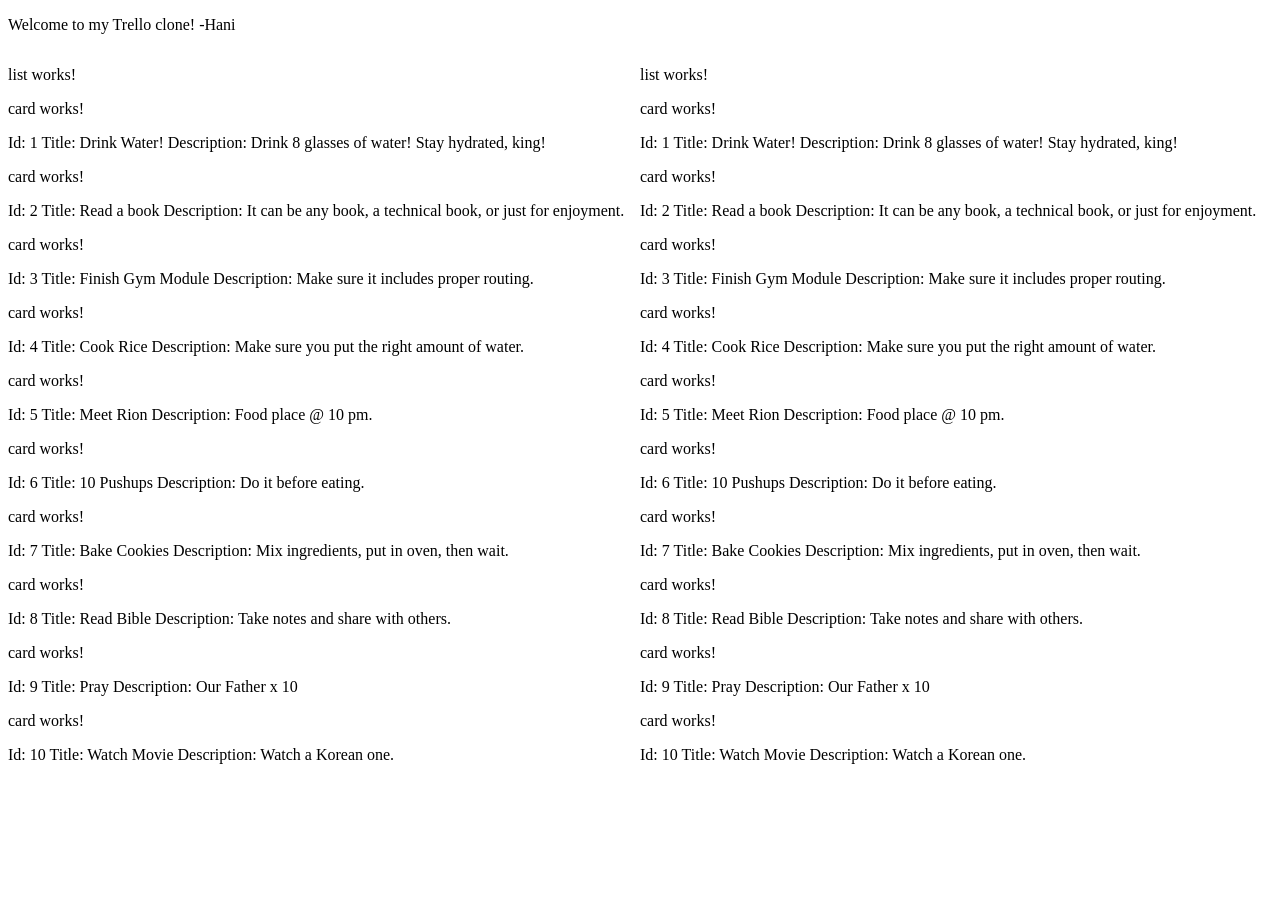
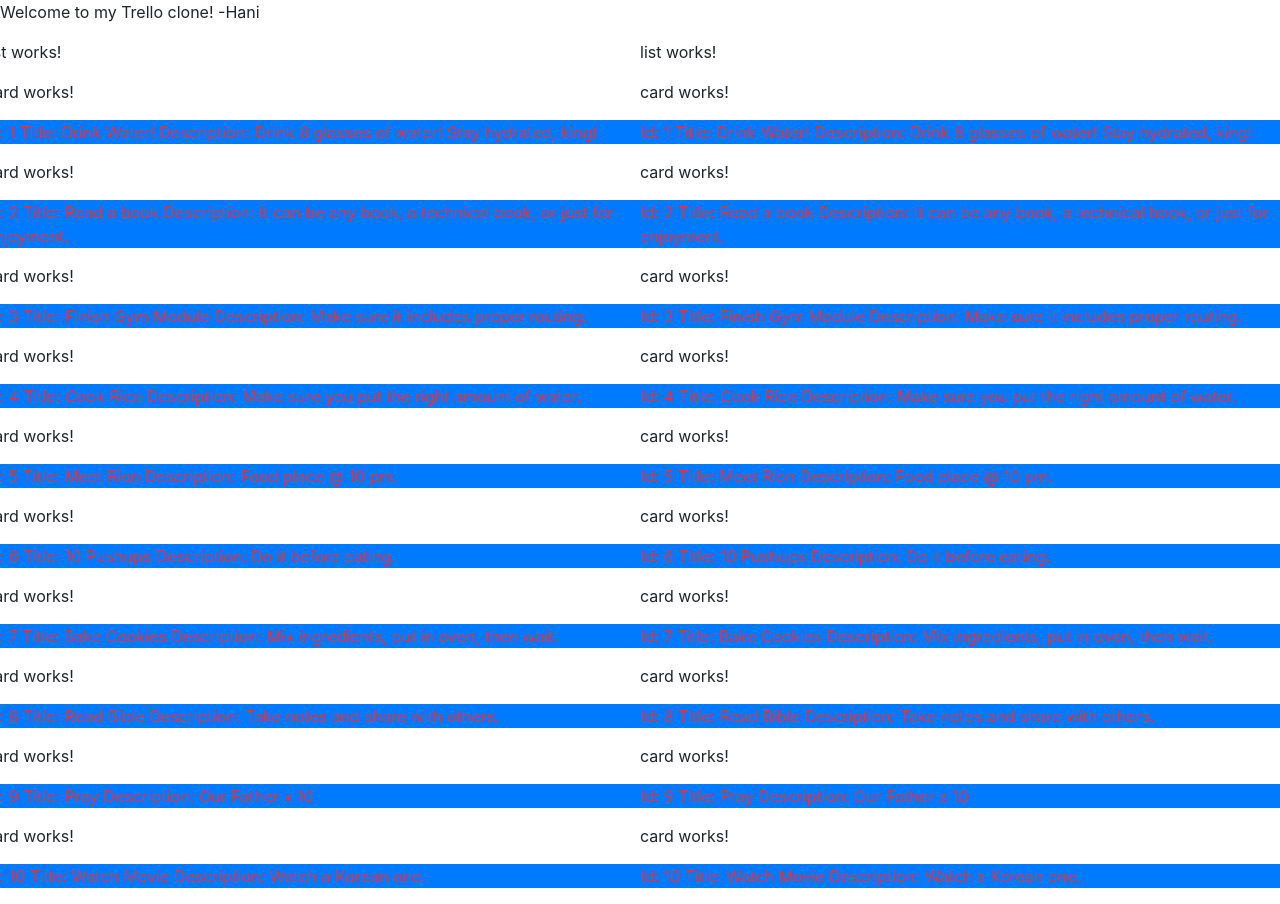
Before and after one commit to batibot323/trello-clone-angular, an Angular app: page / in a window 1280 px wide. Before the commit the page ends 800 px from the top, so only its background shows below. Built offline with nearby package versions, Linux system fonts and the light colour scheme.

Commit message:
Added Bootstrap and tested if Bootstrap works.

```diff
--- a/angular.json
+++ b/angular.json
@@ -24,7 +24,8 @@
               "src/assets"
             ],
             "styles": [
-              "src/styles.css"
+              "src/styles.css",
+              "node_modules/bootstrap/dist/css/bootstrap.min.css"
             ],
             "scripts": []
           },
--- a/package.json
+++ b/package.json
@@ -19,6 +19,7 @@
     "@angular/platform-browser": "~8.2.14",
     "@angular/platform-browser-dynamic": "~8.2.14",
     "@angular/router": "~8.2.14",
+    "bootstrap": "^4.4.1",
     "rxjs": "~6.4.0",
     "tslib": "^1.10.0",
     "zone.js": "~0.9.1"
--- a/src/app/card/card.component.html
+++ b/src/app/card/card.component.html
@@ -1,2 +1,5 @@
+<link rel="stylesheet" href="https://stackpath.bootstrapcdn.com/bootstrap/4.4.1/css/bootstrap.min.css" integrity="sha384-Vkoo8x4CGsO3+Hhxv8T/Q5PaXtkKtu6ug5TOeNV6gBiFeWPGFN9MuhOf23Q9Ifjh" crossorigin="anonymous">
 <p>card works!</p>
-<p>Id: {{card.id}} Title: {{card.title}} Description: {{card.description}}</p>
+<div class="bg-primary">
+    <p class="bg-primary text-danger">Id: {{card.id}} Title: {{card.title}} Description: {{card.description}}</p>
+</div>
```
Also changed, not shown: 1 other file (tests, documents, lock files or other folders).
